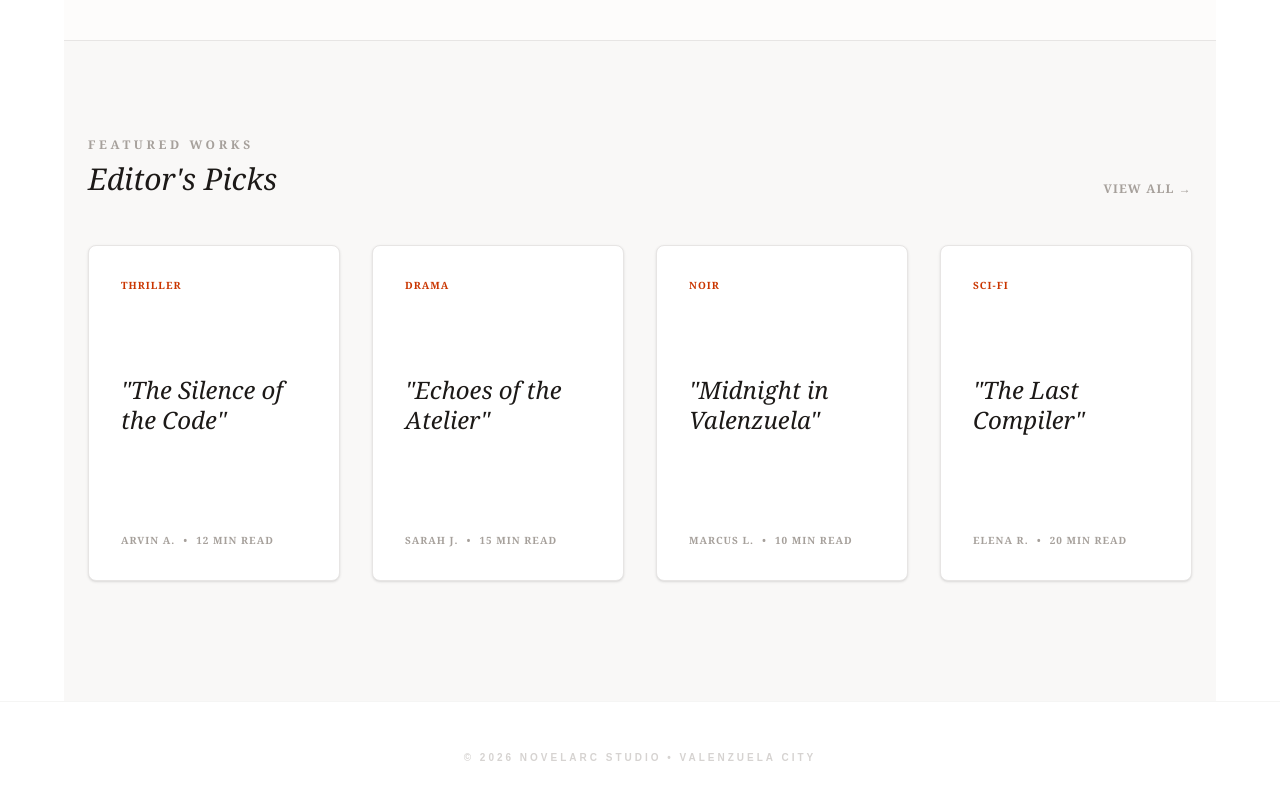
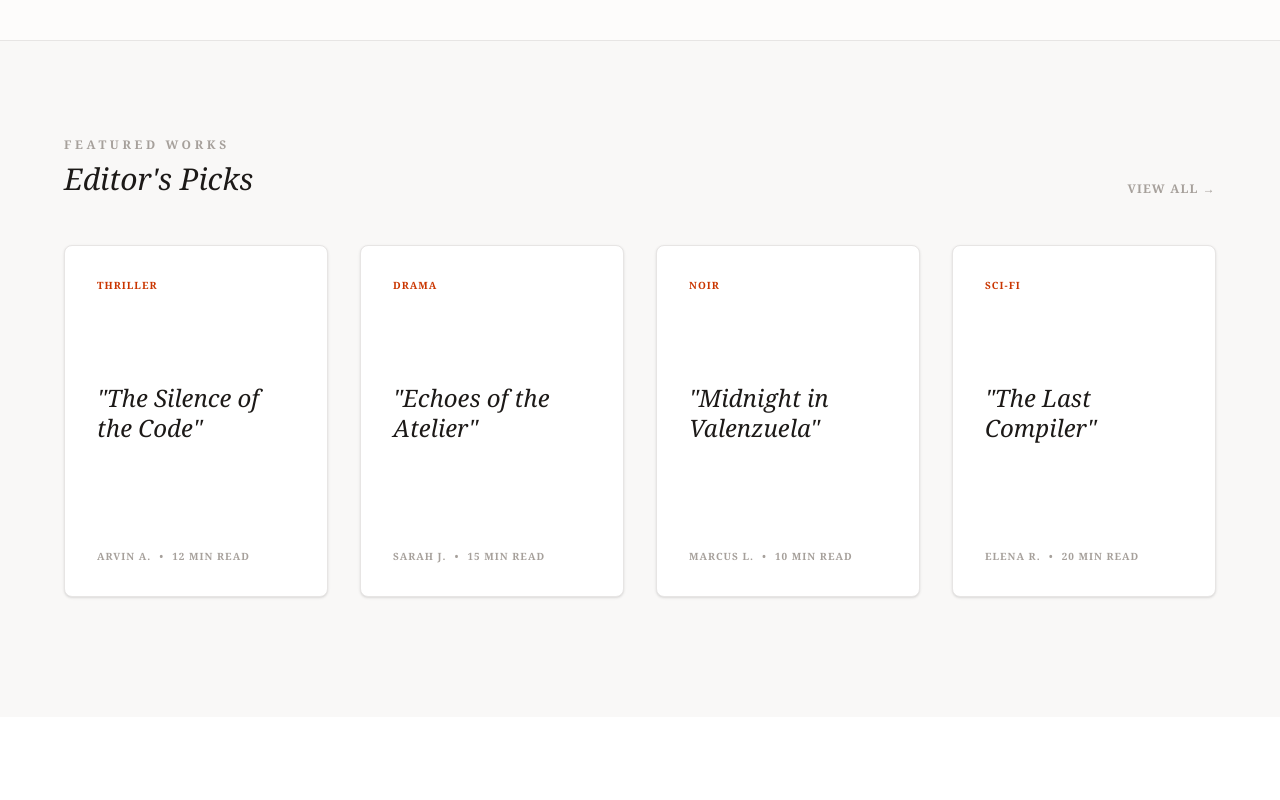
Before and after one commit to alientoarvinb0477-cloud/novelco, a Next.js app: page / in a window 1280 px wide. Shown: the part 702-1502 px from the top of the page. After the commit the page ends 1419 px from the top, so only its background shows below. Built offline with nearby package versions, Linux system fonts and the light colour scheme; no server answers.

Commit message:
Update layout.tsx

```diff
--- a/src/app/layout.tsx
+++ b/src/app/layout.tsx
@@ -11,22 +11,8 @@ export default function RootLayout({ children }: { children: React.ReactNode })
   return (
     <ClerkProvider>
       <html lang="en">
-        <body suppressHydrationWarning className="bg-[#FDFCFB] text-stone-900 selection:bg-orange-100">
-          {/* This wrapper ensures EVERY page starts with the same
-              responsive padding and max-width.
-          */}
-          <div className="min-h-screen flex flex-col">
-            <main className="flex-grow w-full max-w-7xl mx-auto px-5 sm:px-8 md:px-12 lg:px-16">
-              {children}
-            </main>
-
-            {/* Optional Global Footer could go here */}
-            <footer className="py-12 border-t border-stone-100 text-center">
-              <p className="font-sans text-[10px] font-bold uppercase tracking-[0.3em] text-stone-300">
-                © 2026 NovelArc Studio • Valenzuela City
-              </p>
-            </footer>
-          </div>
+        <body suppressHydrationWarning>
+          {children}
         </body>
       </html>
     </ClerkProvider>
```
